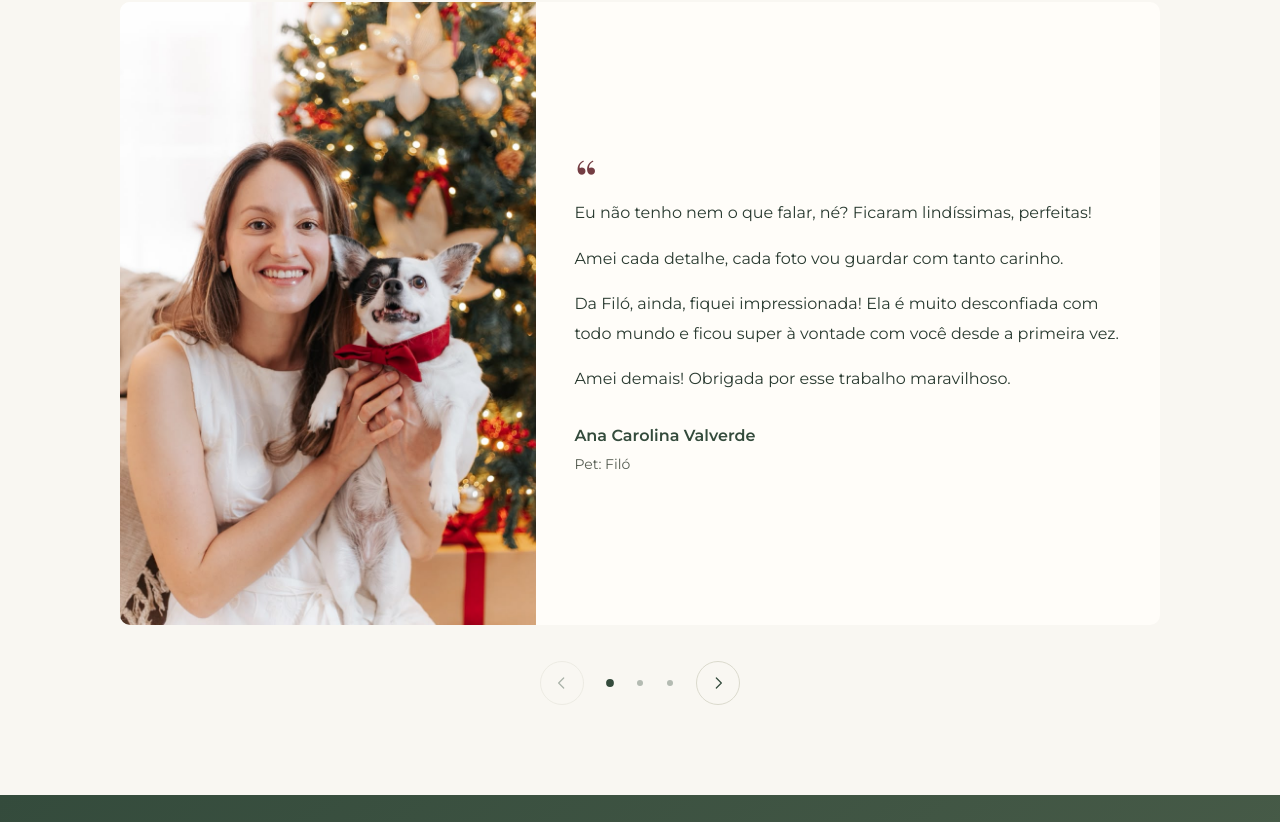
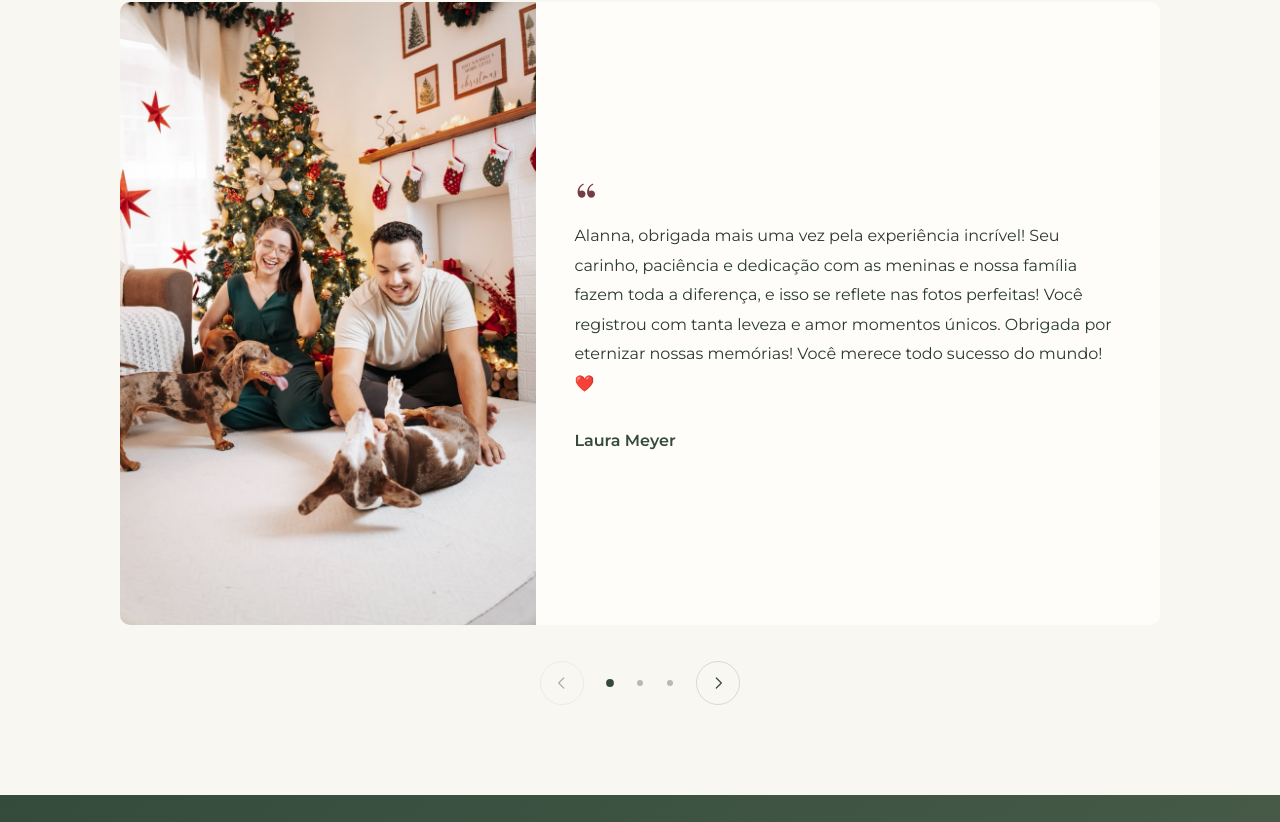
Before and after one commit to amadeii/AlannaFotoPet, a React (Vite) app: page / in a window 1280 px wide. Shown: the part 3072-3894 px from the top of the page. Built offline with nearby package versions, Linux system fonts and the light colour scheme; a web font is replaced by a local one.

Commit message:
fix: reordena depoimentos para Laura, Natalia e Ana

```diff
--- a/src/content/shared.ts
+++ b/src/content/shared.ts
@@ -24,21 +24,21 @@ export const shared = {
     intro: "Cada encontro é único. E algumas palavras mostram o quanto essas memórias significam.",
     // Adicionar somente avaliações reais recebidas e aprovadas pela cliente.
     items: [{
-      id: "ana-carolina-valverde",
-      name: "Ana Carolina Valverde",
-      pet: "Filó",
-      photo: { src: anaPhoto, alt: "Ana Carolina de roupa branca segurando Filó, cachorrinha branca e preta com laço vermelho.", objectPosition: "50% 55%" },
-      quote: "Eu não tenho nem o que falar, né? Ficaram lindíssimas, perfeitas!\n\nAmei cada detalhe, cada foto vou guardar com tanto carinho.\n\nDa Filó, ainda, fiquei impressionada! Ela é muito desconfiada com todo mundo e ficou super à vontade com você desde a primeira vez.\n\nAmei demais! Obrigada por esse trabalho maravilhoso.",
+      id: "laura-meyer",
+      name: "Laura Meyer",
+      photo: { src: lauraPhoto, alt: "Laura e seu companheiro no cenário de Natal com vários dachshunds, um deles de barriga para cima em primeiro plano.", objectPosition: "50% 75%" },
+      quote: "Alanna, obrigada mais uma vez pela experiência incrível! Seu carinho, paciência e dedicação com as meninas e nossa família fazem toda a diferença, e isso se reflete nas fotos perfeitas! Você registrou com tanta leveza e amor momentos únicos. Obrigada por eternizar nossas memórias! Você merece todo sucesso do mundo! ❤️",
     }, {
       id: "natalia-fugiwara",
       name: "Natália Fugiwara",
       photo: { src: nataliaPhoto, alt: "Natália de vestido verde com dois dachshunds caramelo junto ao sofá no cenário natalino.", objectPosition: "50% 65%" },
       quote: 'Eu tinha receio de tirar fotos e parecer artificial. E também imaginei que seria difícil tirar foto da Dercy, pois ela é muito agitada e não para muito numa "pose". Mas a sessão foi rápida, Dercy saiu linda e as fotos ficaram muito naturais. Tanto amamos, que já repetimos a dose. Tudo incrível. Muito obrigada!',
     }, {
-      id: "laura-meyer",
-      name: "Laura Meyer",
-      photo: { src: lauraPhoto, alt: "Laura e seu companheiro no cenário de Natal com vários dachshunds, um deles de barriga para cima em primeiro plano.", objectPosition: "50% 75%" },
-      quote: "Alanna, obrigada mais uma vez pela experiência incrível! Seu carinho, paciência e dedicação com as meninas e nossa família fazem toda a diferença, e isso se reflete nas fotos perfeitas! Você registrou com tanta leveza e amor momentos únicos. Obrigada por eternizar nossas memórias! Você merece todo sucesso do mundo! ❤️",
+      id: "ana-carolina-valverde",
+      name: "Ana Carolina Valverde",
+      pet: "Filó",
+      photo: { src: anaPhoto, alt: "Ana Carolina de roupa branca segurando Filó, cachorrinha branca e preta com laço vermelho.", objectPosition: "50% 55%" },
+      quote: "Eu não tenho nem o que falar, né? Ficaram lindíssimas, perfeitas!\n\nAmei cada detalhe, cada foto vou guardar com tanto carinho.\n\nDa Filó, ainda, fiquei impressionada! Ela é muito desconfiada com todo mundo e ficou super à vontade com você desde a primeira vez.\n\nAmei demais! Obrigada por esse trabalho maravilhoso.",
     }] as Testimonial[],
   },
   developmentCredit: null as { label: string; url: string } | null,
```
Also changed, not shown: 1 other file (tests, documents, lock files or other folders).
